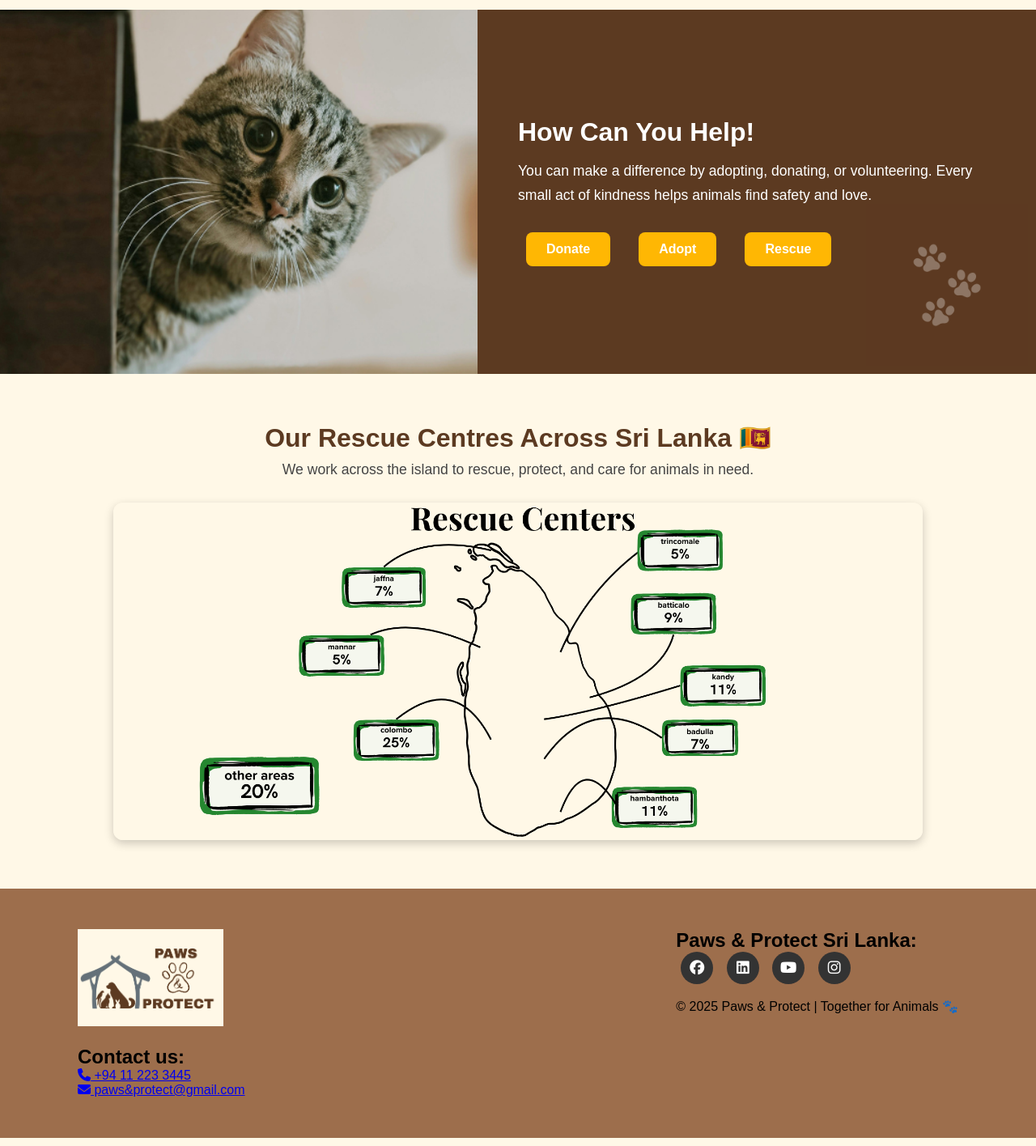
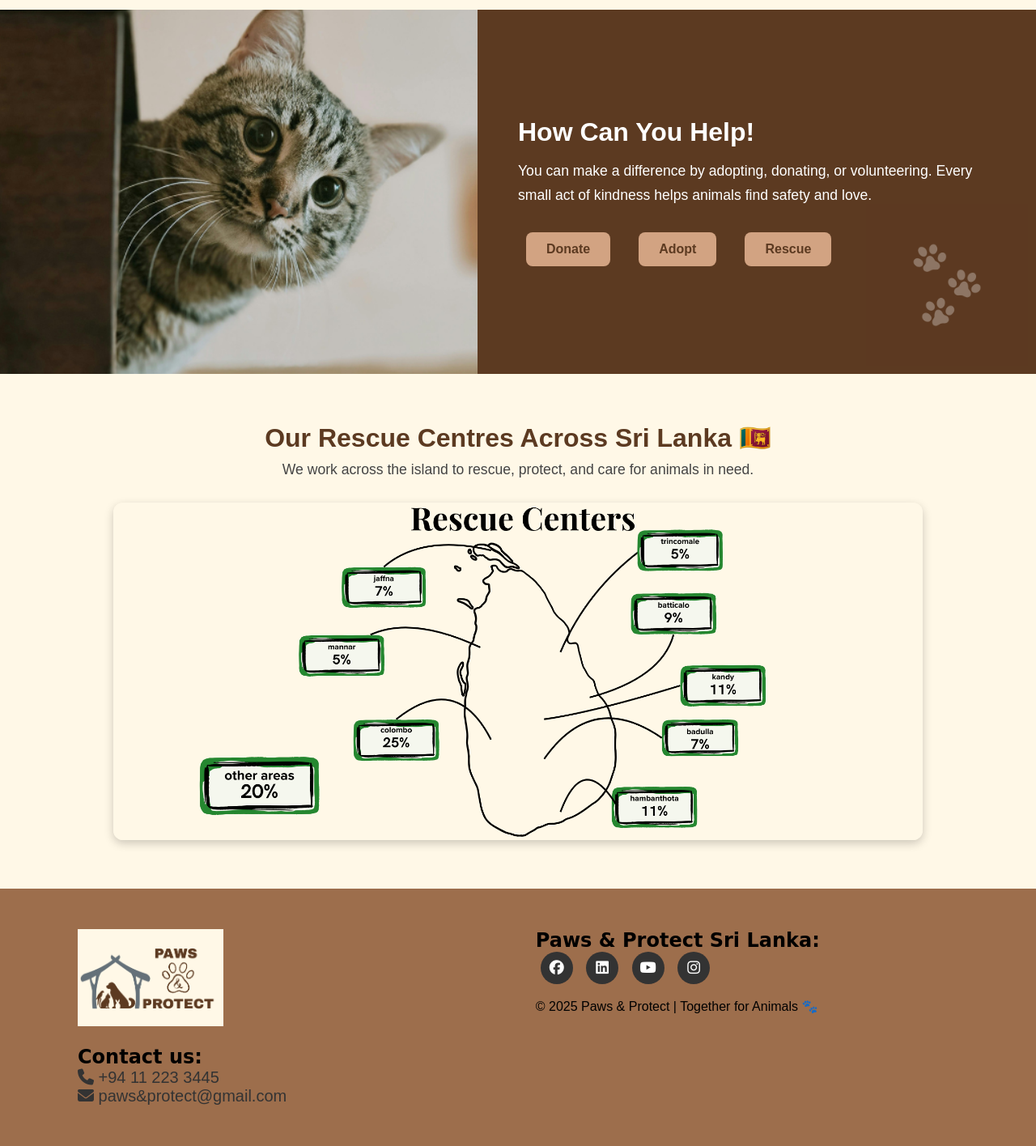
Before and after one commit to yashini-hash/paws-protect, a PHP site: page /home.php in a window 1280 px wide. Shown: the part 1200-2616 px from the top of the page at 81% size. Run offline with PHP 8.4, Linux system fonts and the light colour scheme; some libraries are stand-ins or nearby versions.

Commit message:
Add css file

```diff
--- a/home.css
+++ b/home.css
@@ -162,8 +162,8 @@ header {
 }
 
 .btn {
-    background: #ffb703;
-    color: #fff;
+    background: #d2a382ff;
+    color:#5C3A21;
     padding: 12px 30px;
     text-decoration: none;
     border-radius: 25px;
@@ -173,7 +173,7 @@ header {
 }
 
     .btn:hover {
-        background: #5C3A21;
+        background:#FFA500;
         transform: translateY(-3px);
     }
 
@@ -279,10 +279,10 @@ header {
         font-size: 1rem;
         cursor: pointer;
         transition: transform 0.2s ease, background-color 0.2s ease, color 0.2s ease;
-        color: white;
+        color: #5C3A21;
     }
         .help-buttons .btn:hover {
-            background-color: #8e6243;
+            background-color: #FFA500;
             transform: translateY(-3px);
             opacity: 0.9;
         }
@@ -363,19 +363,19 @@ header {
   text-align: left;
 }
 
-.footer-section {
+.left-footer-section , .right-footer-section {
   width: 48%;
   min-width: 300px;
 
 }
-.footer-section a{
+.left-footer-section a{
 text-decoration: none;
 color:#333;
 font-size: 20px;
 }
 
 .footer-section a :hover{
-    color: #5C3A21;
+
 }
 
 .footer-logo {
@@ -384,8 +384,8 @@ font-size: 20px;
 }
 
 /* Titles with handwriting style */
-.footer-section h3,
-.footer-section h2 {
+.left-footer-section h2,
+.right-footer-section h2 {
   font-family: 'Brush Script MT', cursive;
   color: black;
 }
```
Lines whose indentation alone changed are shown as unchanged.
